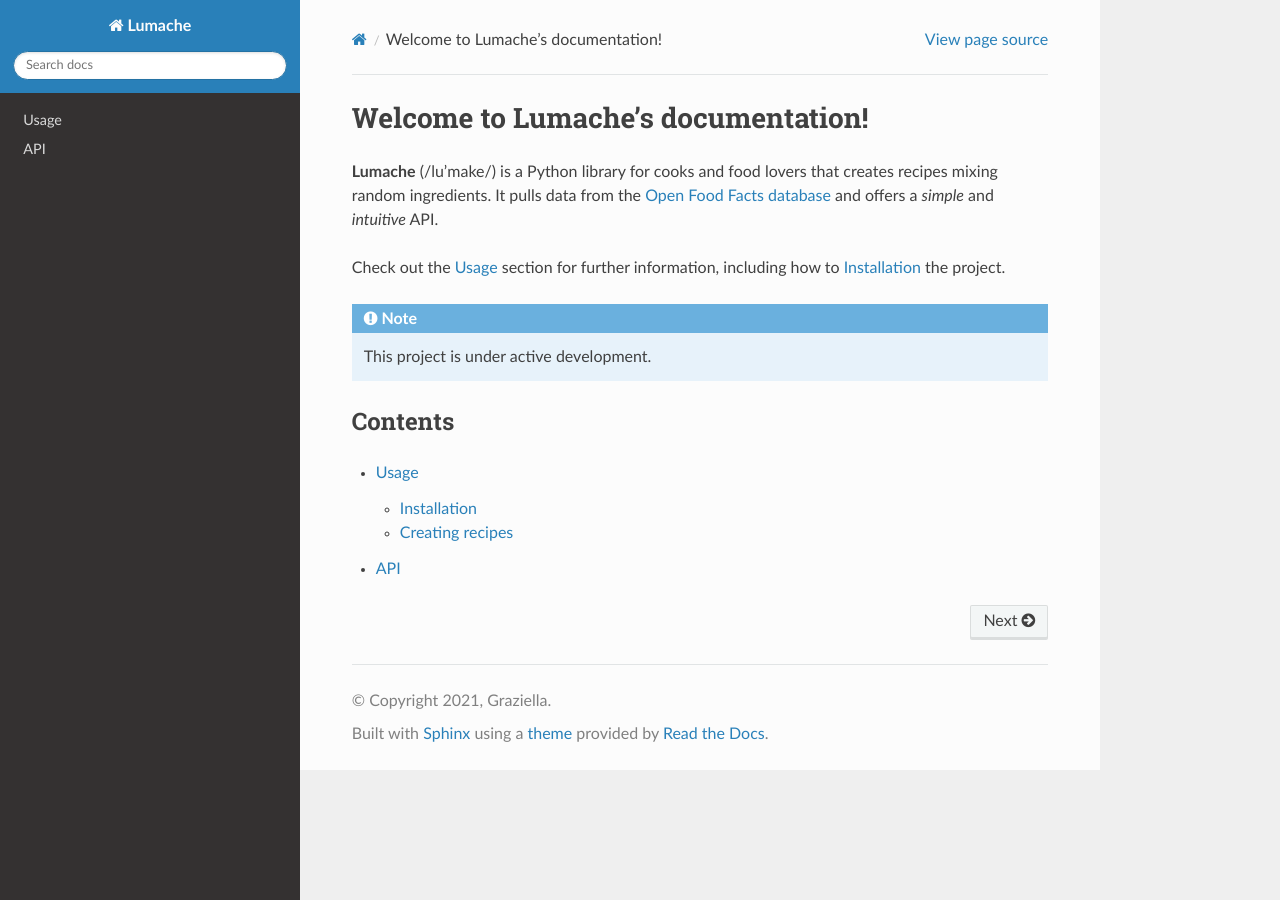
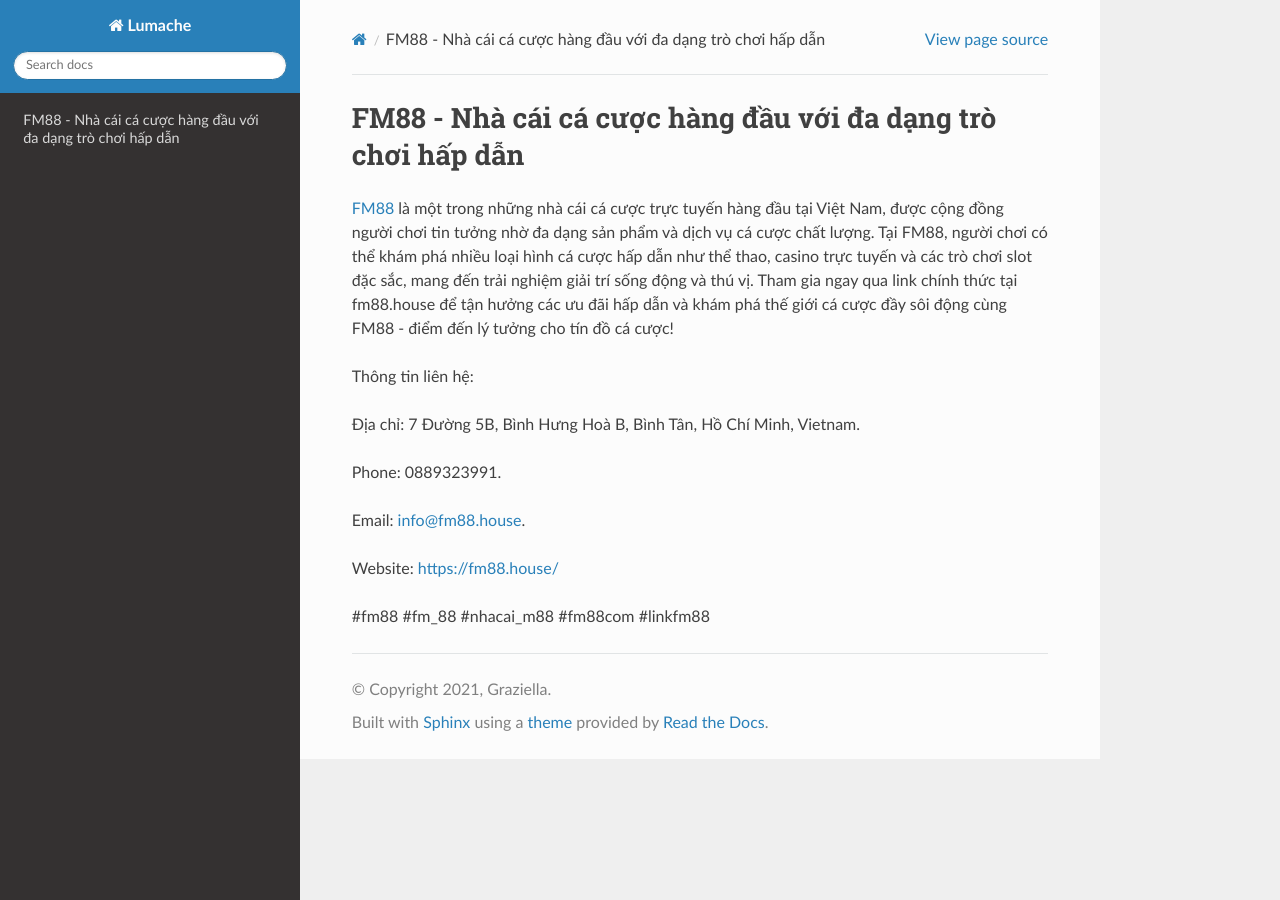
Before and after one commit to p8ebermouc/fm88house, a Sphinx documentation site: the page built from docs/source/index.rst, in a window 1280 px wide. Built offline with Sphinx 7.4.7 and the Read the Docs theme 3.1.0, drawn with Linux system fonts in a browser that asks for light colours.

Commit message:
Update index.rst

```diff
--- a/docs/source/index.rst
+++ b/docs/source/index.rst
@@ -1,22 +1,16 @@
-Welcome to Lumache's documentation!
+FM88 - Nhà cái cá cược hàng đầu với đa dạng trò chơi hấp dẫn
 ===================================
 
-**Lumache** (/lu'make/) is a Python library for cooks and food lovers
-that creates recipes mixing random ingredients.
-It pulls data from the `Open Food Facts database <https://world.openfoodfacts.org/>`_
-and offers a *simple* and *intuitive* API.
+`FM88 <https://fm88.house/>`_ là một trong những nhà cái cá cược trực tuyến hàng đầu tại Việt Nam, được cộng đồng người chơi tin tưởng nhờ đa dạng sản phẩm và dịch vụ cá cược chất lượng. Tại FM88, người chơi có thể khám phá nhiều loại hình cá cược hấp dẫn như thể thao, casino trực tuyến và các trò chơi slot đặc sắc, mang đến trải nghiệm giải trí sống động và thú vị. Tham gia ngay qua link chính thức tại fm88.house để tận hưởng các ưu đãi hấp dẫn và khám phá thế giới cá cược đầy sôi động cùng FM88 - điểm đến lý tưởng cho tín đồ cá cược!
 
-Check out the :doc:`usage` section for further information, including
-how to :ref:`installation` the project.
+Thông tin liên hệ:
 
-.. note::
+Địa chỉ: 7 Đường 5B, Bình Hưng Hoà B, Bình Tân, Hồ Chí Minh, Vietnam.
 
-   This project is under active development.
+Phone: 0889323991.
 
-Contents
---------
+Email: info@fm88.house.
 
-.. toctree::
+Website: https://fm88.house/
 
-   usage
-   api
+#fm88 #fm_88 #nhacai_m88 #fm88com #linkfm88
```
